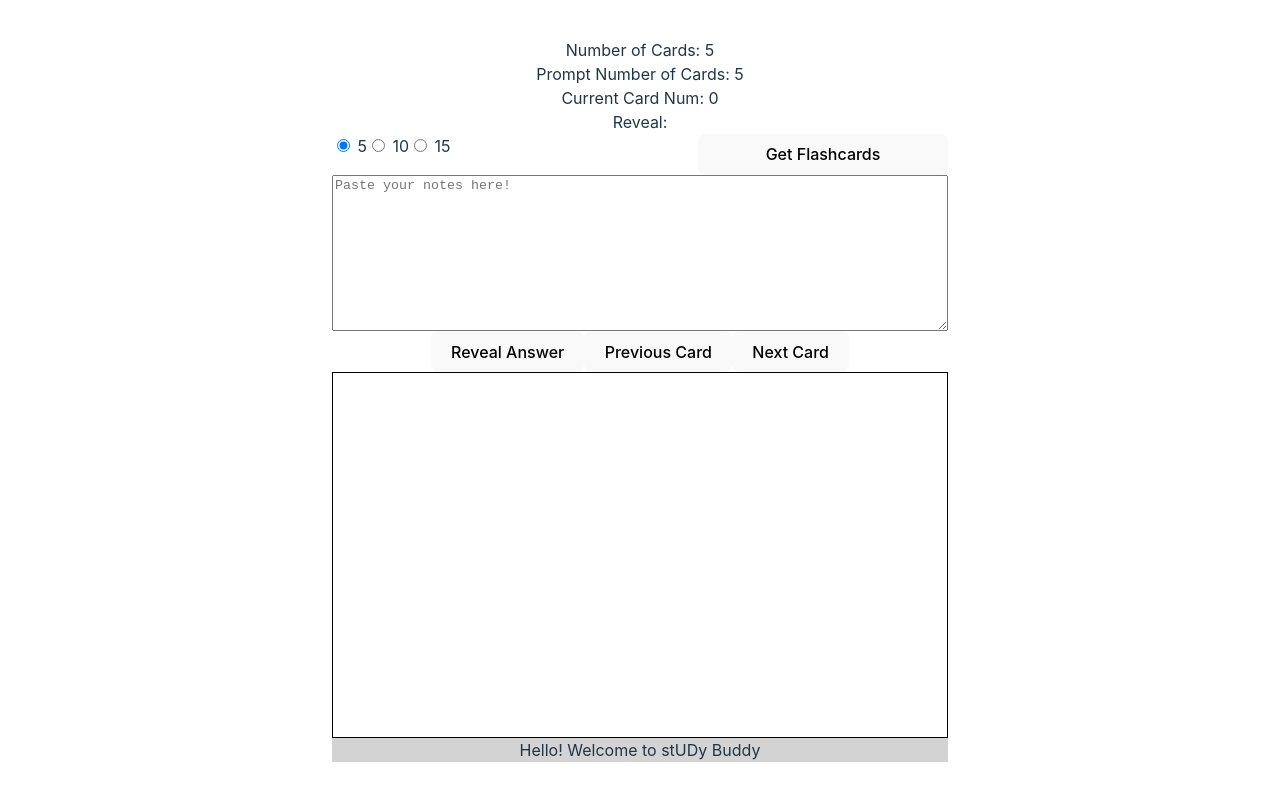
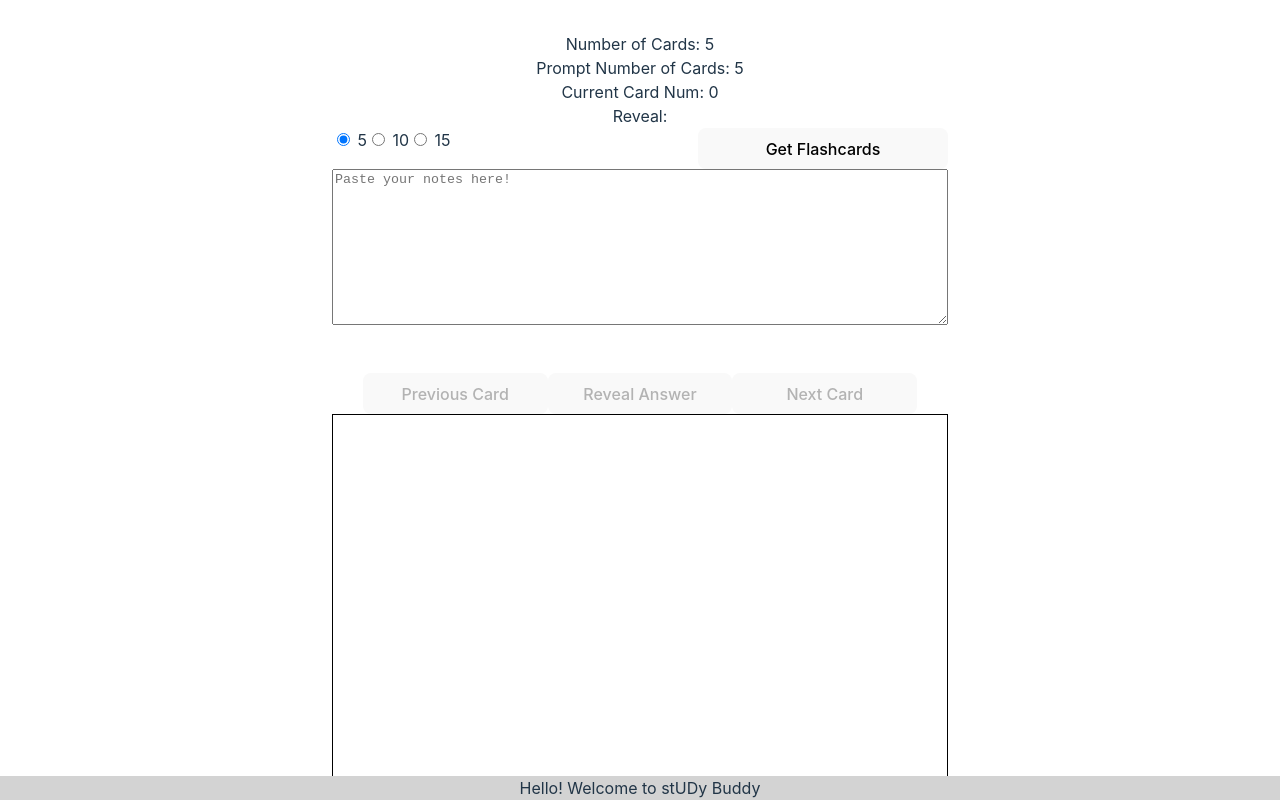
Before and after one commit to Terrifyd/study-buddy, a React (Vite) app in the folder web/: page / in a window 1280 px wide. Built offline with nearby package versions, Linux system fonts and the light colour scheme; no server answers.

Commit message:
add disabled buttons and got feedback fixed to bottom

```diff
--- a/web/src/App.jsx
+++ b/web/src/App.jsx
@@ -32,6 +32,7 @@ function App() {
   const [promtNumCards, setPromptNumCards] = useState(5)
   const [currCardNum, setCurrCardNum] = useState(0);
   const [feedback, setFeedback] = useState("Hello! Welcome to stUDy Buddy");
+  const [isCards, setIsCards] = useState(false);
 
   //const numCards = 5; //controls the number of cards generated, make sure this reads as string
 
@@ -79,6 +80,7 @@ function App() {
       setCards(results) //stores the json in cards
     })
 
+    setIsCards(true);
     setFeedback("Here are your card, happy studying!");
   }
 
@@ -114,6 +116,15 @@ function App() {
     }
   }
 
+  /* function toggleButton() {
+    console.log("toggle");
+    let button1 = document.getElementById("card button 1")
+    let button2 = document.getElementById("card button 2")
+    let button3 = document.getElementById("card button 3")
+    button1.disabled = !isCards
+    button2.disabled = !isCards
+    button3.disabled = !isCards
+} */
 
 
   //Parse(cards)
@@ -131,7 +142,7 @@ function App() {
           {NumCardsButton(setNumCards)}
           <button
               onClick={callOpenAIAPI}
-              style={{marginLeft: 'auto', width: "250px"}}
+              className='buttontop'
             >
               Get Flashcards
             </button>
@@ -143,13 +154,15 @@ function App() {
           rows={10}
         />
       </div>
+      <br/>
+      <br/>
       <div>
-        <button onClick={flipCard}>Reveal Answer</button>
-        <button onClick={prevCard}>Previous Card</button>
-        <button onClick={nextCard}>Next Card</button>
+        <button onClick={prevCard} className='buttonbottom' disabled={!isCards}>Previous Card</button>
+        <button onClick={flipCard} className='buttonbottom' disabled={!isCards}>Reveal Answer</button>
+        <button onClick={nextCard} className='buttonbottom' disabled={!isCards}>Next Card</button>
       </div>
       <div className='card'>
-        {cards !== "" ? DisplayCards(cards, currCardNum, reveal, promtNumCards) : null}
+        {isCards ? DisplayCards(cards, currCardNum, reveal, promtNumCards) : null}
       </div>
 
       <div className="bottomtext">
--- a/web/src/style.css
+++ b/web/src/style.css
@@ -10,12 +10,23 @@
     flex-direction: column;
 }
 
+.buttontop {
+    margin-left: auto;
+    width: 250px;
+}
+
+.buttonbottom {
+    width: 30%;
+}
 .bottomtext {
-    /* position: fixed; */
+    position: fixed;
+
     bottom: 0;
     width: 100%;
     background-color: lightgray;
     /* display: inline-block; */
+    left: 0;
+    right: 0;
     display: flex;
 
     justify-content: center;
```
